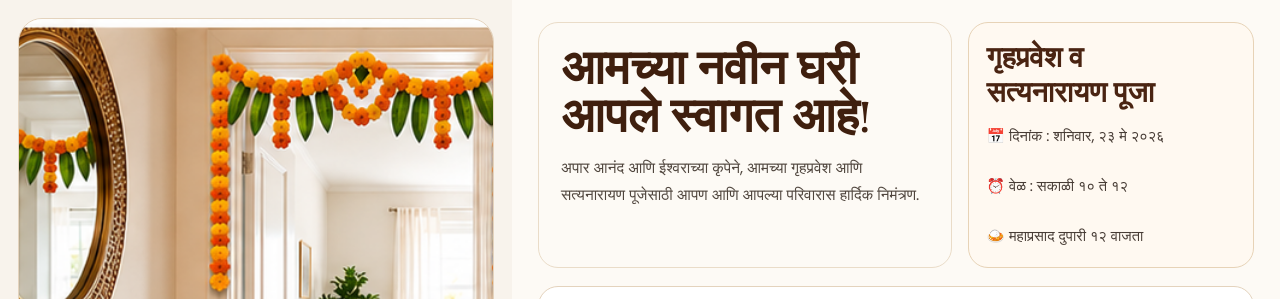
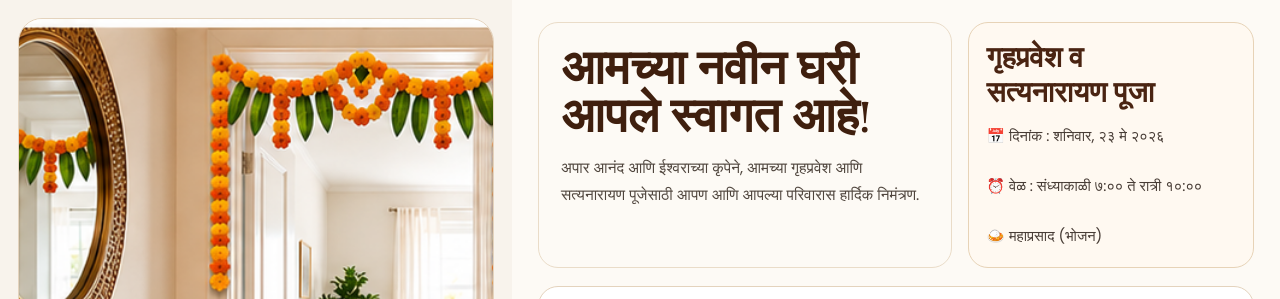
Before and after one commit to aniketfreefiregaming-gif/Shodhan-khamitkar-7pm-to-10pm, a plain HTML site: page marathi.html in a window 1280 px wide. Shown: the top 299 px of the page. Drawn offline with nearby package versions, Linux system fonts and the light colour scheme.

Commit message:
Update event details in marathi.html

```diff
--- a/marathi.html
+++ b/marathi.html
@@ -1,4 +1,3 @@
-
 <!DOCTYPE html>
 <html>
 <head>
@@ -61,7 +60,7 @@ footer{text-align:center;font-family:'Cormorant Garamond',serif;font-size:1.5rem
 
     <div class="ceremony-box">
     <h2>गृहप्रवेश व <br> सत्यनारायण पूजा</h2>
-    <div class="details">📅 दिनांक : शनिवार, २३ मे २०२६ <br><br> ⏰ वेळ : सकाळी १० ते १२ <br><br> 🍛 महाप्रसाद दुपारी १२ वाजता</div>
+    <div class="details">📅 दिनांक : शनिवार, २३ मे २०२६ <br><br> ⏰ वेळ : संध्याकाळी ७:०० ते रात्री १०:०० <br><br> 🍛 महाप्रसाद (भोजन)</div>
     </div>
 
     </div>
```
Lines whose indentation alone changed are shown as unchanged.
